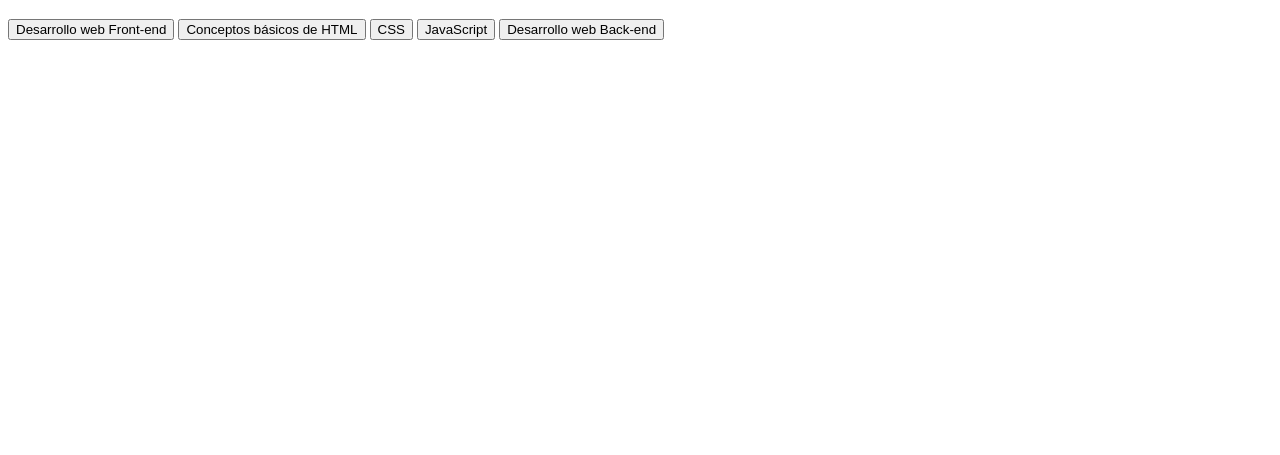
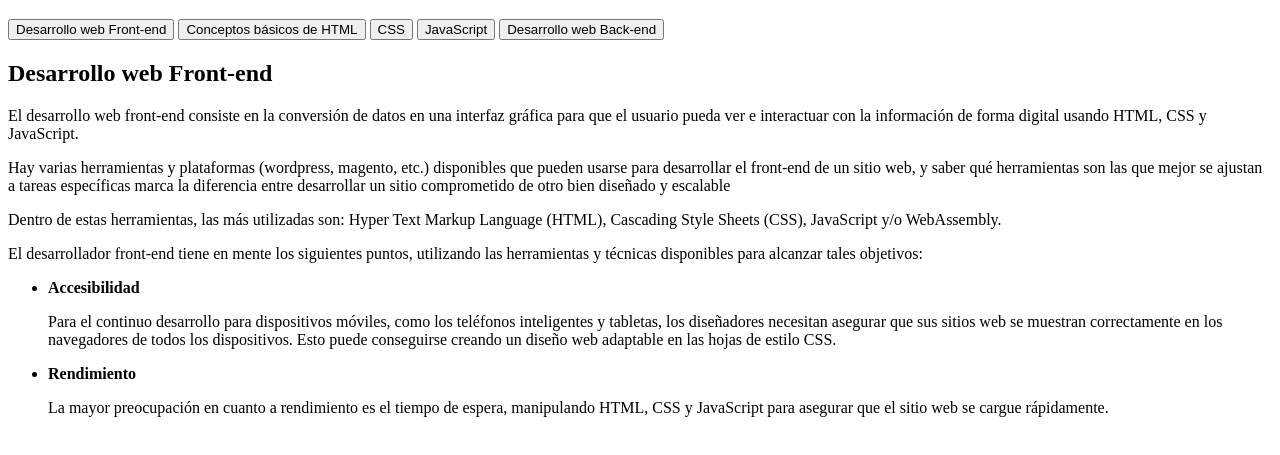
Before and after one commit to verosampedro/FAQ, a plain HTML site: page index.html in a window 1280 px wide. Shown: the part 61-516 px from the top of the page. Drawn offline with Linux system fonts and the light colour scheme.

Commit message:
added structure and text to front-end container

```diff
--- a/index.html
+++ b/index.html
@@ -22,6 +22,29 @@
 
     </div>
 
+    <article class="front-end_container">
+
+        <h2>Desarrollo web Front-end</h2>
+
+        <p>El desarrollo web front-end consiste en la conversión de datos en una interfaz gráfica para que el usuario pueda ver e interactuar
+        con la información de forma digital usando HTML, CSS y JavaScript.</p>
+        <p>Hay varias herramientas y plataformas (wordpress, magento, etc.) disponibles que pueden usarse para desarrollar el front-end de un sitio web,
+        y saber qué herramientas son las que mejor se ajustan a tareas específicas marca la diferencia entre desarrollar un sitio comprometido de otro bien diseñado y escalable</p>
+        <p>Dentro de estas herramientas, las más utilizadas son: Hyper Text Markup Language (HTML), Cascading Style Sheets (CSS), JavaScript y/o WebAssembly.</p>
+        <p>El desarrollador front-end tiene en mente los siguientes puntos, utilizando las herramientas y técnicas disponibles para alcanzar tales objetivos:</p>
+
+        <ul class="front-end_goals">
+
+            <li> <strong>Accesibilidad</strong> </li>
+            <p>Para el continuo desarrollo para dispositivos móviles, como los teléfonos inteligentes y tabletas, los diseñadores necesitan asegurar que sus sitios web
+            se muestran correctamente en los navegadores de todos los dispositivos. Esto puede conseguirse creando un diseño web adaptable en las hojas de estilo CSS.</p>
+
+            <li> <strong>Rendimiento</strong> </li>
+            <p>La mayor preocupación en cuanto a rendimiento es el tiempo de espera, manipulando HTML, CSS y JavaScript para asegurar que el sitio web se cargue rápidamente.</p>
+
+        </ul>
+
+    </article>
 
     </main>
 </body>
```
